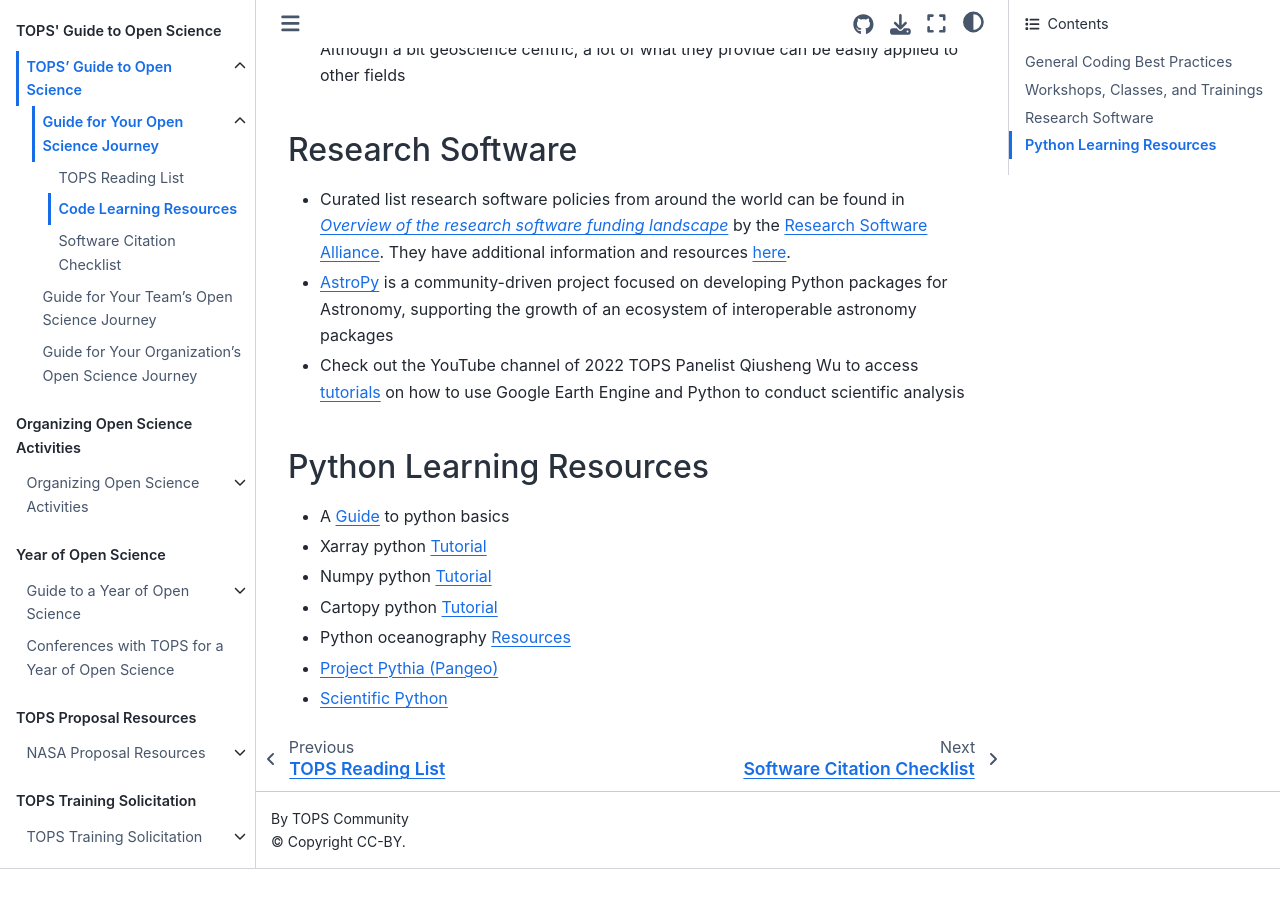
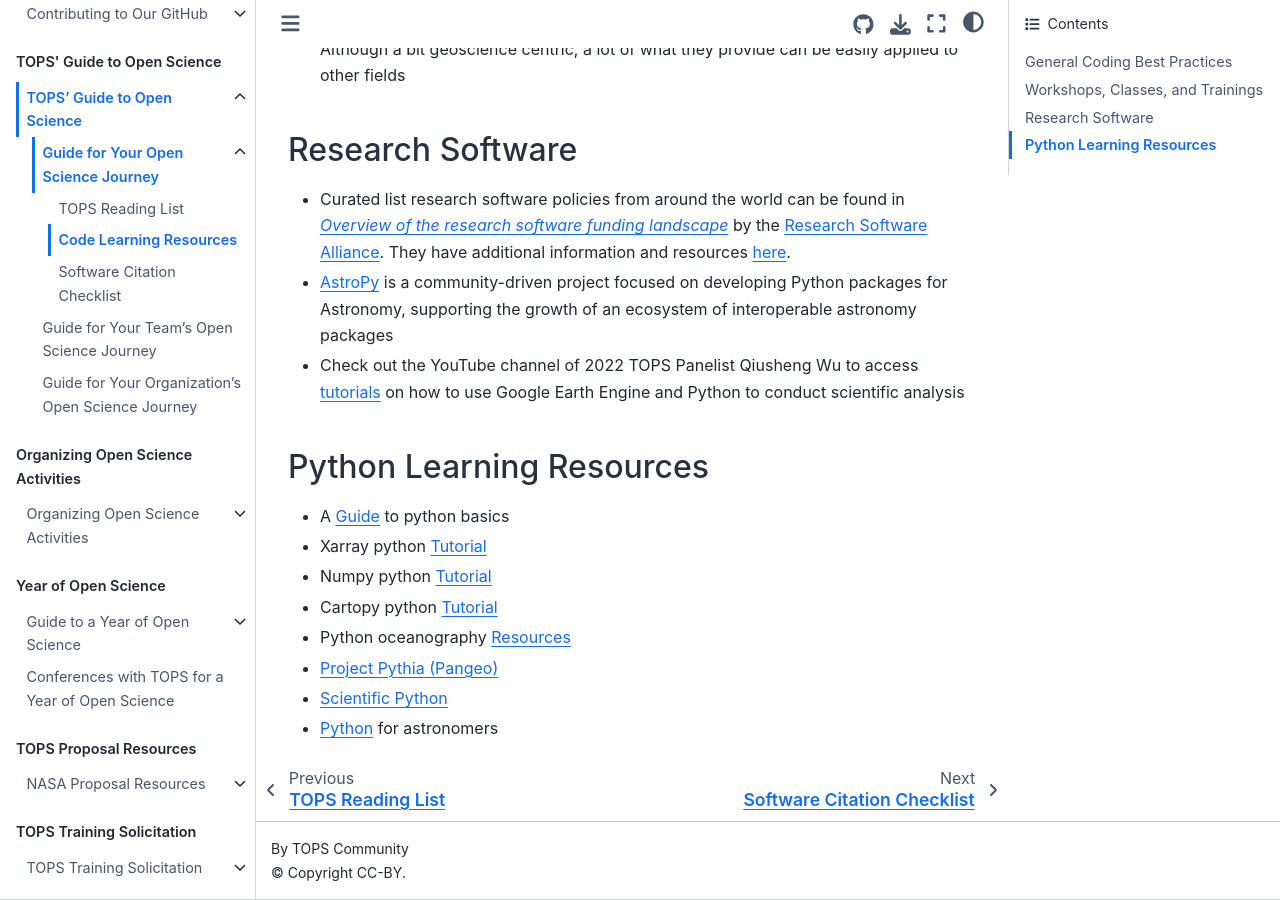
Before and after one commit to nasa/Transform-to-Open-Science-Book, a Jupyter Book: the page built from Open_Science_Cookbook/code_learning_resources.md, in a window 1280 px wide and 900 px high, scrolled down 907 px. Built offline with Jupyter Book 1.0.4 settings and Sphinx 7.4.7 and the Sphinx Book theme 1.1.4, drawn with Linux system fonts in a browser that asks for light colours; before the commit the page ends 1776 px from its top, so only the background shows below that.

Commit message:
Update code_learning_resources.md

```diff
--- a/Open_Science_Cookbook/code_learning_resources.md
+++ b/Open_Science_Cookbook/code_learning_resources.md
@@ -30,3 +30,4 @@
 - Python oceanography [Resources](https://scrapbox.io/pycoaj/oceanography)
 - [Project Pythia (Pangeo)](https://projectpythia.org/)
 - [Scientific Python](https://scientific-python.org/)
+- [Python](https://prappleizer.github.io/index.html) for astronomers
```
